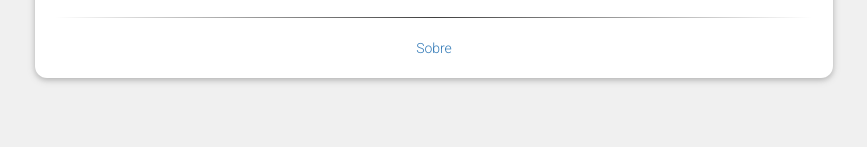
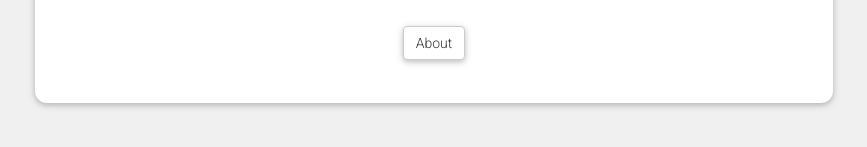
Before and after one commit to pedrocota/comicseek, a plain HTML site: page index.html in a window 1280 px wide. Shown: the part 487-634 px from the top of the page, without its empty margins (206-1073 px from the left). Drawn offline with nearby package versions, Linux system fonts and the light colour scheme.

Commit message:
Update index.html

```diff
--- a/index.html
+++ b/index.html
@@ -20,7 +20,9 @@
               <button type="submit" class="btn btn-primary ">Pesquisar</button>
             </form>
             <hr class="hr hr-blurry">
-            <a style="cursor: pointer;" onclick="window.location.href='apresentacao.html'">Sobre</a>
+              <div class="sobreWrapper" >
+              <button id="voltar" class="btn btn-default botao" onclick="window.location.href='apresentacao.html'"> About </button>
+            </div>
           </div>
         </div>
       </div>
```
